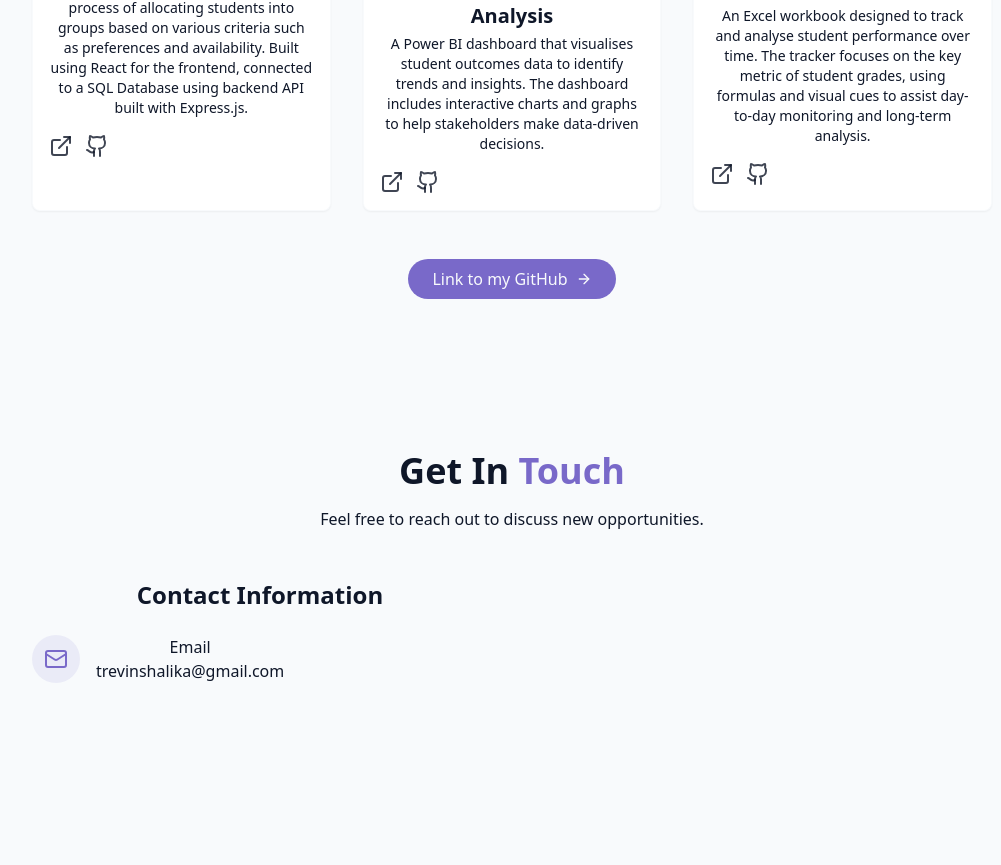
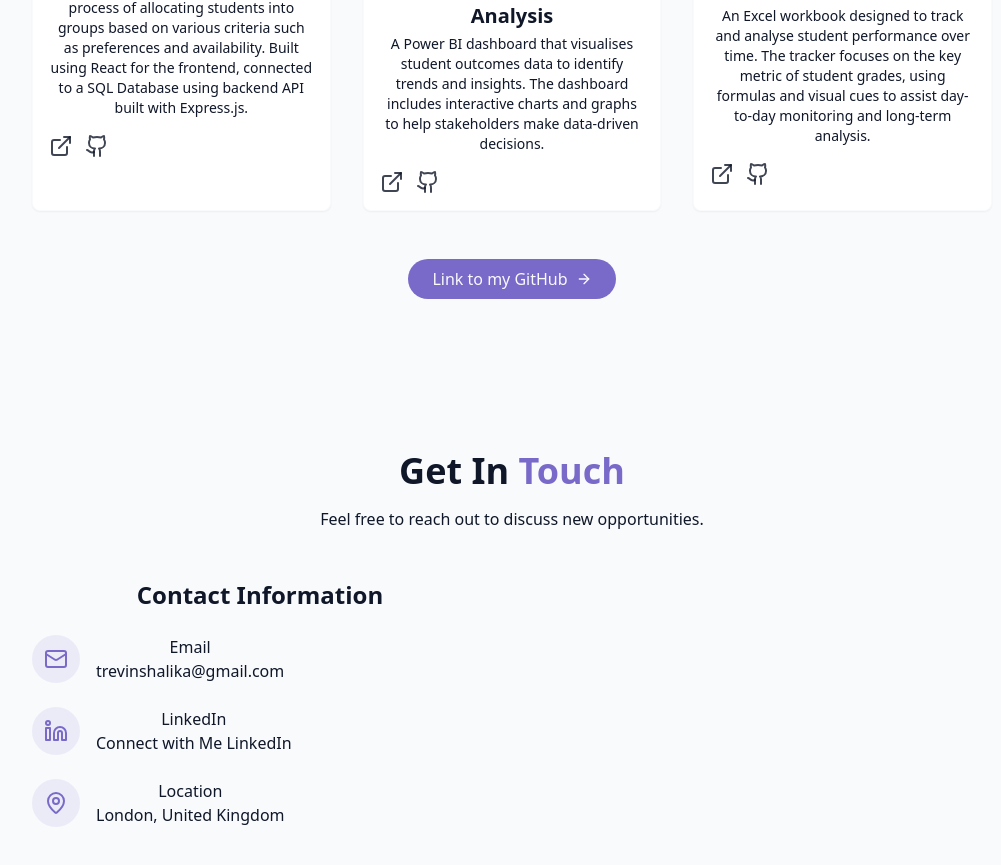
Before and after one commit to T-revin/Portfolio-Website, a React (Vite) app: page / in a window 1280 px wide. Shown: the part 3283-4148 px from the top of the page, without its empty margins (128-1129 px from the left). Before the commit the page ends 4062 px from the top, so only its background shows below. Built offline with nearby package versions, Linux system fonts and the light colour scheme.

Commit message:
Added link to linkedin profile and location on contact section

```diff
--- a/src/components/ContactSection.jsx
+++ b/src/components/ContactSection.jsx
@@ -1,4 +1,4 @@
-import {Mail} from 'lucide-react';
+import {Linkedin, Mail, MapPin, Phone} from 'lucide-react';
 
 export const ContactSection = () => {
   return (
@@ -30,6 +30,34 @@
                   </a>
                 </div>
               </div>
+
+              <div className="flex items-start space-x-4">
+                <div className="p-3 rounded-full bg-primary/10">
+                  <Linkedin className="h-6 w-6 text-primary" />
+                </div>
+                <div>
+                  <h4 className="font-medium">LinkedIn</h4>
+                  <a
+                    href="https://www.linkedin.com/in/trevin-fernando-71620b252/"
+                    target="_blank"
+                    className="text-muted-foreground hover:text-primary transition-colors"
+                  >
+                    Connect with Me LinkedIn
+                  </a>
+                </div>
+              </div>
+
+              <div className="flex items-start space-x-4">
+                <div className="p-3 rounded-full bg-primary/10">
+                  <MapPin className="h-6 w-6 text-primary" />
+                </div>
+                <div>
+                  <h4 className="font-medium">Location</h4>
+                  <a className="text-muted-foreground hover:text-primary transition-colors">
+                    London, United Kingdom
+                  </a>
+                </div>
+              </div>
             </div>
           </div>
         </div>
```
